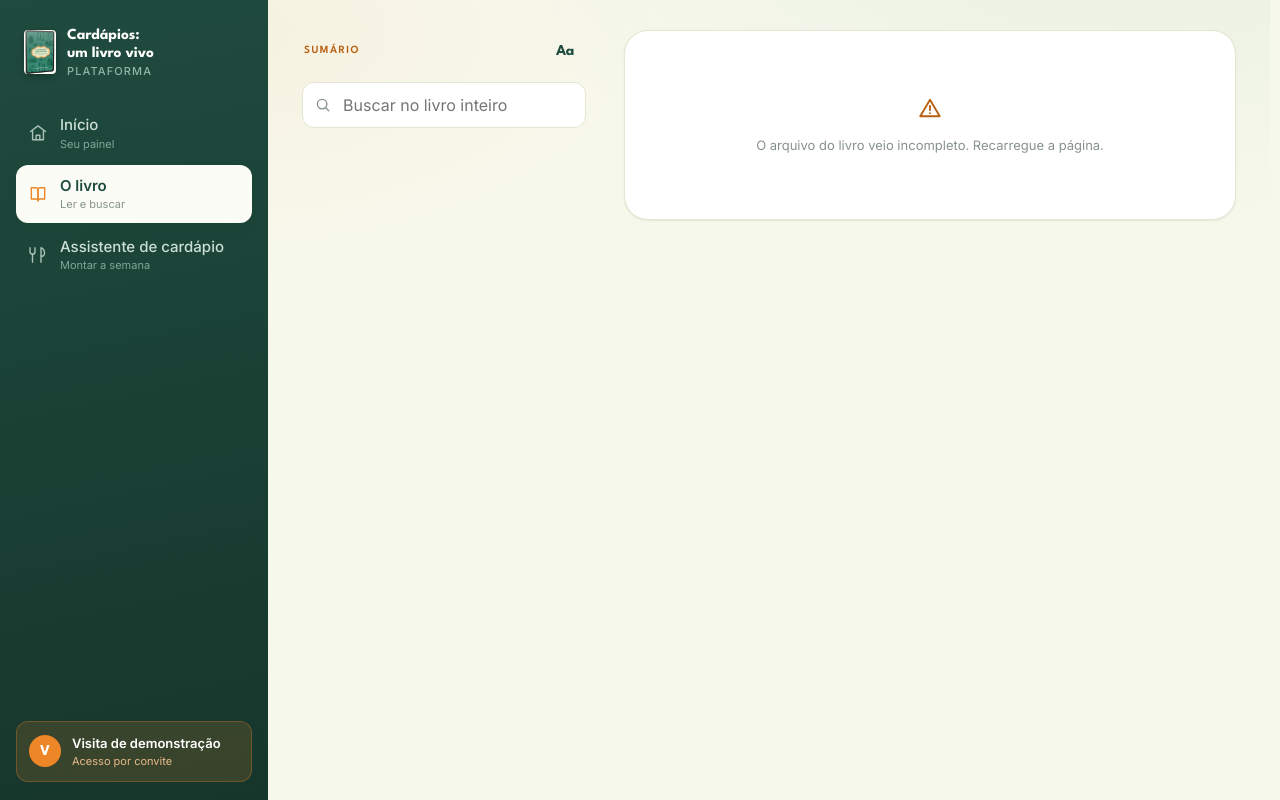
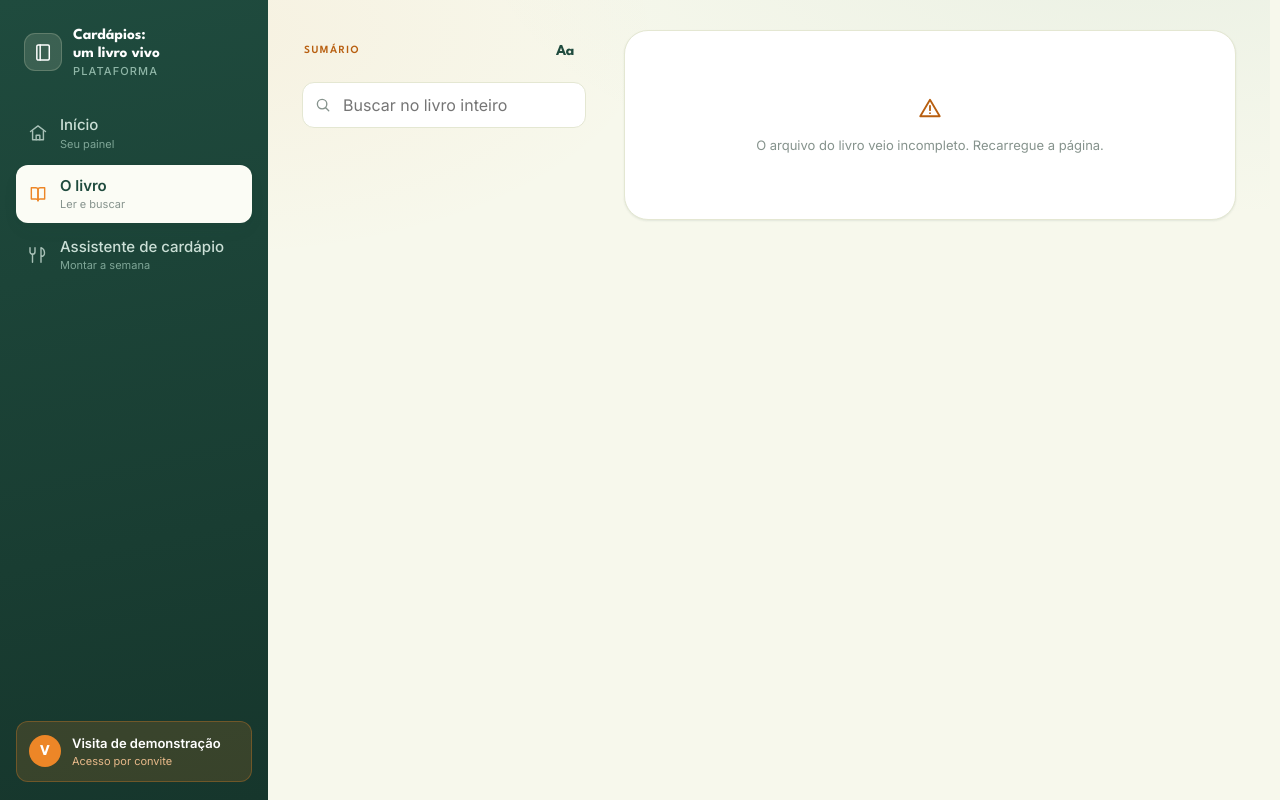
Before and after one commit to edunicoleti/cardapiosumlivrovivo, a PHP site: page /public/app/livro/index.php in a window 1280 px wide. Run offline with PHP 8.4, Linux system fonts and the light colour scheme; the visitor is signed in with stand-in values (Sample User, id 1).

Commit message:
Marca do trilho volta a ser icone: mockup nao le a 32px
A capa no selo do menu virava mancha verde no tamanho que o espaco permite.
Voltou a ser icone, mas de livro fechado, nao o mesmo livro aberto do item
"O livro" logo abaixo: assunto igual, silhueta diferente, senao ficam dois
glifos identicos a sessenta pixels um do outro.

A capa continua no cartao do inicio, onde tem tamanho para ser lida. O arquivo
de 120px sai do repositorio por nao ter mais uso.

Co-Authored-By: Claude Opus 5 <noreply@anthropic.com>

```diff
--- a/public/app/assets/plataforma.css
+++ b/public/app/assets/plataforma.css
@@ -145,13 +145,13 @@ img { max-width: 100%; }
 }
 .trilho .marca:hover { color: #fff; }
 .trilho .marca .selo {
-  width: 32px; height: 44px; flex: none;
-  border-radius: 4px;
-  overflow: hidden;
-  background: var(--papel);
-  box-shadow: 0 2px 8px -2px rgba(0, 0, 0, .45);
+  width: 38px; height: 38px; flex: none;
+  display: grid; place-items: center;
+  border-radius: 11px;
+  background: rgba(238, 240, 210, .14);
+  border: 1px solid rgba(238, 240, 210, .2);
 }
-.trilho .marca .selo img { width: 100%; height: 100%; object-fit: cover; display: block; }
+.trilho .marca .selo svg { width: 21px; height: 21px; }
 .trilho .marca .nome {
   font-family: var(--display);
   font-size: .96rem;
--- a/public/app/lib/casca.html
+++ b/public/app/lib/casca.html
@@ -20,6 +20,7 @@
 
 <svg class="so-leitor" aria-hidden="true" focusable="false">
 <symbol id="i-casa" viewBox="0 0 24 24" fill="none" stroke="currentColor" stroke-width="1.7" stroke-linecap="round" stroke-linejoin="round"><path d="M3 10.2 12 3.5l9 6.7"/><path d="M5.5 9.4V20h13V9.4"/><path d="M9.8 20v-5.4h4.4V20"/></symbol>
+<symbol id="i-livro-fechado" viewBox="0 0 24 24" fill="none" stroke="currentColor" stroke-width="1.7" stroke-linecap="round" stroke-linejoin="round"><path d="M6 3.4h11.2a1.4 1.4 0 0 1 1.4 1.4v14.4a1.4 1.4 0 0 1-1.4 1.4H6a1.6 1.6 0 0 1-1.6-1.6V5a1.6 1.6 0 0 1 1.6-1.6Z"/><path d="M8.2 3.4v17.2"/></symbol>
 <symbol id="i-livro" viewBox="0 0 24 24" fill="none" stroke="currentColor" stroke-width="1.7" stroke-linecap="round" stroke-linejoin="round"><path d="M4 4.5h5.2c1.6 0 2.8 1 2.8 2.4V20c0-1.2-1.1-2-2.6-2H4z"/><path d="M20 4.5h-5.2c-1.6 0-2.8 1-2.8 2.4V20c0-1.2 1.1-2 2.6-2H20z"/></symbol>
 <symbol id="i-cardapio" viewBox="0 0 24 24" fill="none" stroke="currentColor" stroke-width="1.7" stroke-linecap="round" stroke-linejoin="round"><path d="M8.4 3.2v4.9a3 3 0 0 1-6 0V3.2"/><path d="M5.4 11.1v9.7"/><path d="M15.6 20.8V3.2c2.7 1.2 4.2 3.6 4.2 6.4 0 2.5-1.4 4-4.2 4.4"/></symbol>
 <symbol id="i-busca" viewBox="0 0 24 24" fill="none" stroke="currentColor" stroke-width="1.8" stroke-linecap="round" stroke-linejoin="round"><circle cx="10.8" cy="10.8" r="6.3"/><path d="m15.6 15.6 4 4"/></symbol>
@@ -46,9 +47,7 @@
 
   <aside class="trilho">
     <a class="marca" href="/app/">
-      <span class="selo">
-        <img src="/app/assets/livro-capa-mini.png?v={{VERSAO}}" alt="" width="120" height="174">
-      </span>
+      <span class="selo"><svg aria-hidden="true"><use href="#i-livro-fechado"></use></svg></span>
       <span class="nome">Cardápios:<br>um livro vivo<i>Plataforma</i></span>
     </a>
     <nav aria-label="Seções da plataforma">
```
Also changed, not shown: public/app/assets/livro-capa-mini.png (deleted).
